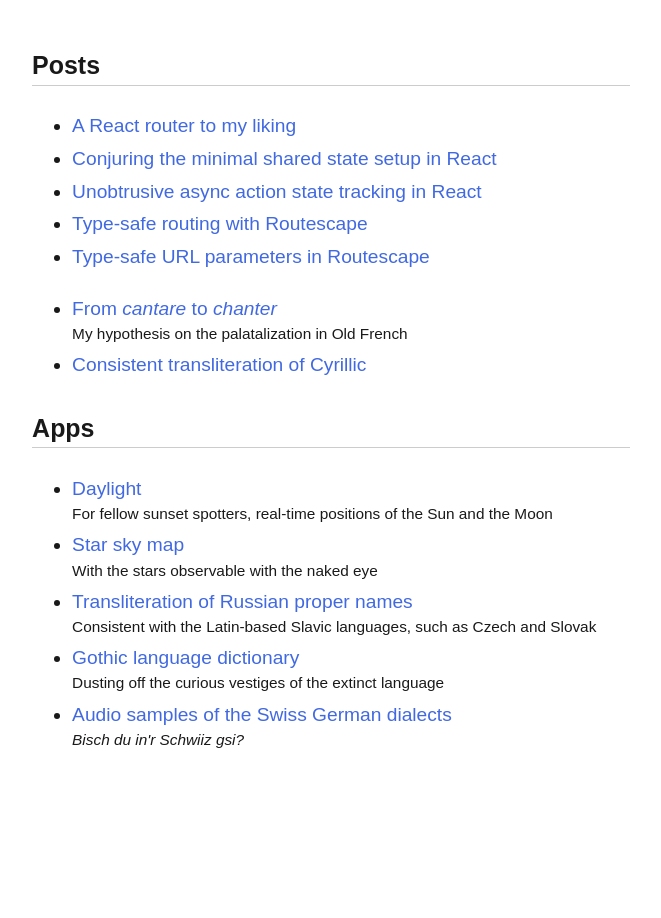
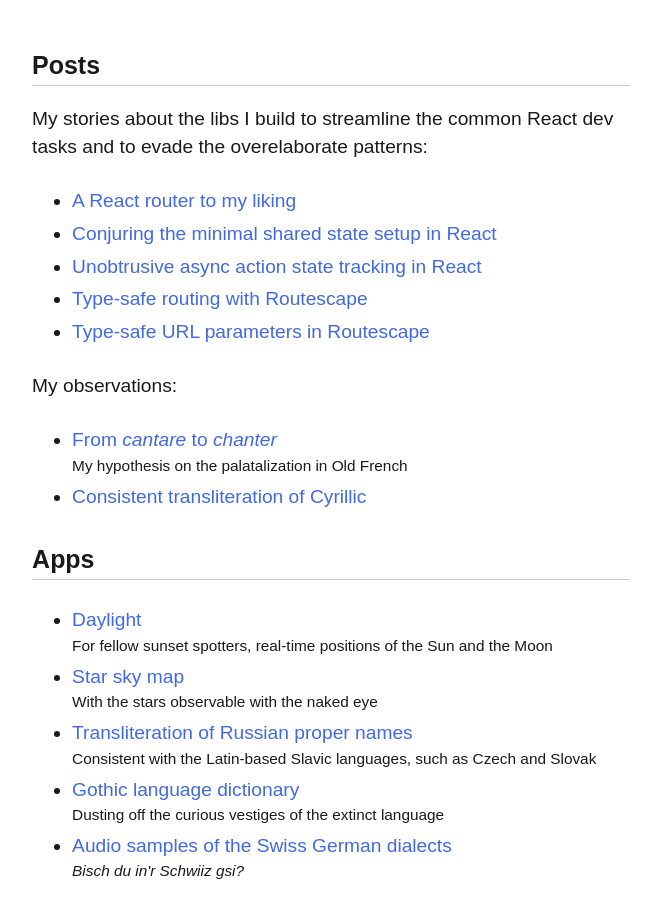
Before and after one commit to axtk/axtk.github.io, a Jekyll site: the page index.html, which Jekyll copies as it is, in a window 1280 px wide, cut to the strip 186-1153 px from the top of the page. Shown: the top 918 px of the strip, without its empty margins (309-970 px from the left). Built offline with Jekyll 4.4.1, drawn with Linux system fonts in a browser that asks for light colours; before the commit the page ends 1022 px from its top, so only the background shows below that.

Commit message:
add brief descriptions to index

```diff
--- a/index.html
+++ b/index.html
@@ -25,6 +25,7 @@
 </section>
 <section id="posts">
     <h2>Posts</h2>
+    <p>My stories about the libs I build to streamline the common React dev tasks and to evade the overelaborate patterns:</p>
     <ul>
         <li><a href="x/routescape">A React router to my liking</a></li>
         <li><a href="x/groundstate">Conjuring the minimal shared state setup in React</a></li>
@@ -32,6 +33,7 @@
         <li><a href="x/routescape_type_safety">Type-safe routing with Routescape</a></li>
         <li><a href="x/routescape_typed_URL_parameters">Type-safe URL parameters in Routescape</a></li>
     </ul>
+    <p>My observations:</p>
     <ul>
         <li><a href="x/palatalization_in_Old_French">From <i>cantare</i> to <i>chanter</i></a><br>
             <span class="description">My hypothesis on the palatalization in Old French</span></li>
```
